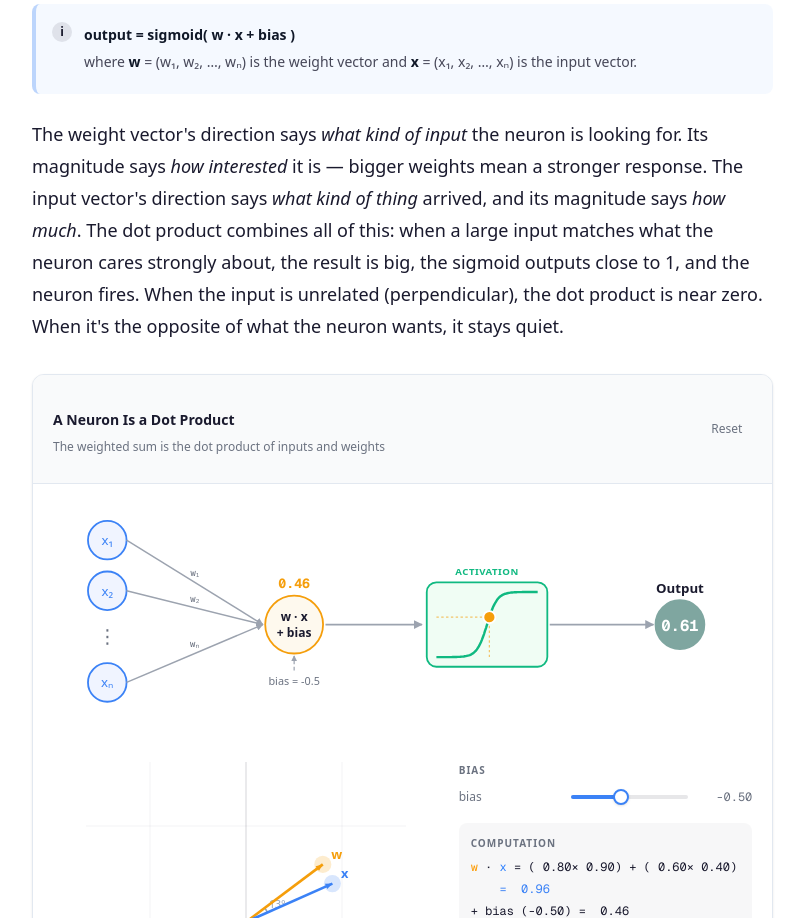
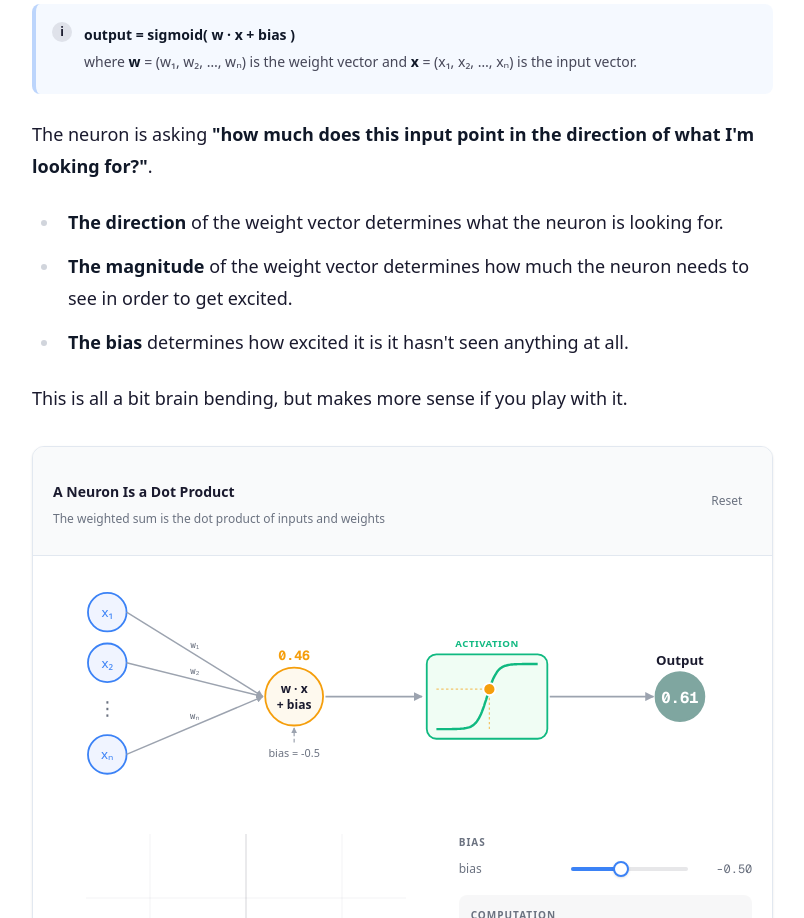
Before and after one commit to robennals/ai-explained, a Next.js app: page /vectors in a window 1280 px wide. Shown: the part 10500-11418 px from the top of the page, without its empty margins (272-1076 px from the left). Built offline with nearby package versions, Linux system fonts and the light colour scheme.

Commit message:
My revised text for defining vector neuron

```diff
--- a/src/app/(tutorial)/vectors/content.mdx
+++ b/src/app/(tutorial)/vectors/content.mdx
@@ -108,7 +108,13 @@ Here's the connection that ties everything together. Remember from the previous
 where **w** = (w₁, w₂, …, wₙ) is the weight vector and **x** = (x₁, x₂, …, xₙ) is the input vector.
 </Callout>
 
-The weight vector's direction says *what kind of input* the neuron is looking for. Its magnitude says *how interested* it is — bigger weights mean a stronger response. The input vector's direction says *what kind of thing* arrived, and its magnitude says *how much*. The dot product combines all of this: when a large input matches what the neuron cares strongly about, the result is big, the sigmoid outputs close to 1, and the neuron fires. When the input is unrelated (perpendicular), the dot product is near zero. When it's the opposite of what the neuron wants, it stays quiet.
+The neuron is asking **"how much does this input point in the direction of what I'm looking for?"**.
+
+* **The direction** of the weight vector determines what the neuron is looking for.
+* **The magnitude** of the weight vector determines how much the neuron needs to see in order to get excited.
+* **The bias** determines how excited it is it hasn't seen anything at all.
+
+This is all a bit brain bending, but makes more sense if you play with it.
 
 <NeuronDotProductWidget>
 Drag the weight and input vectors. Watch the angle between them — when the vectors align (small angle), the output is high. When they're perpendicular (90°), the output depends mostly on the bias. When they oppose each other (large angle), the output drops. Try making the bias very negative — now the vectors need to be *very* well aligned for the neuron to fire. This visualization shows two dimensions, but real neurons have weight and input vectors with hundreds or thousands of dimensions — the same geometric intuition applies.
```
